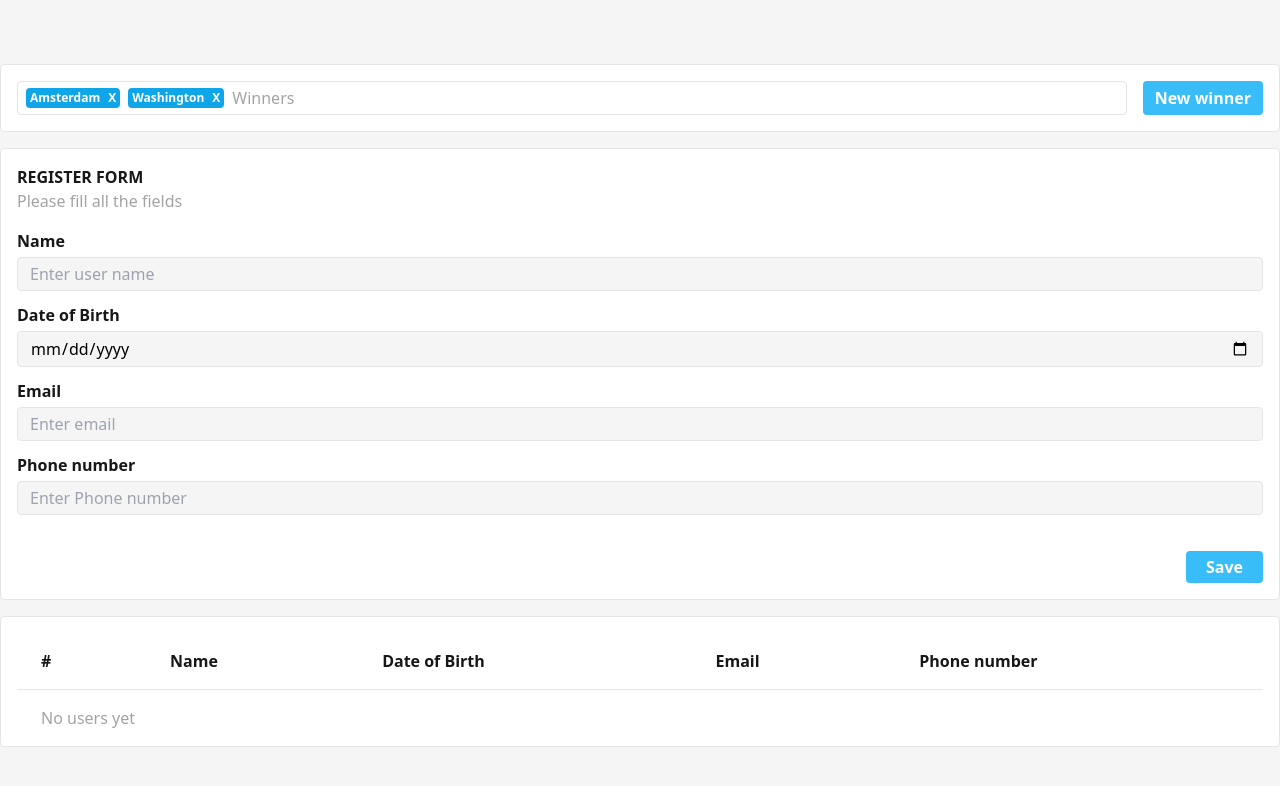
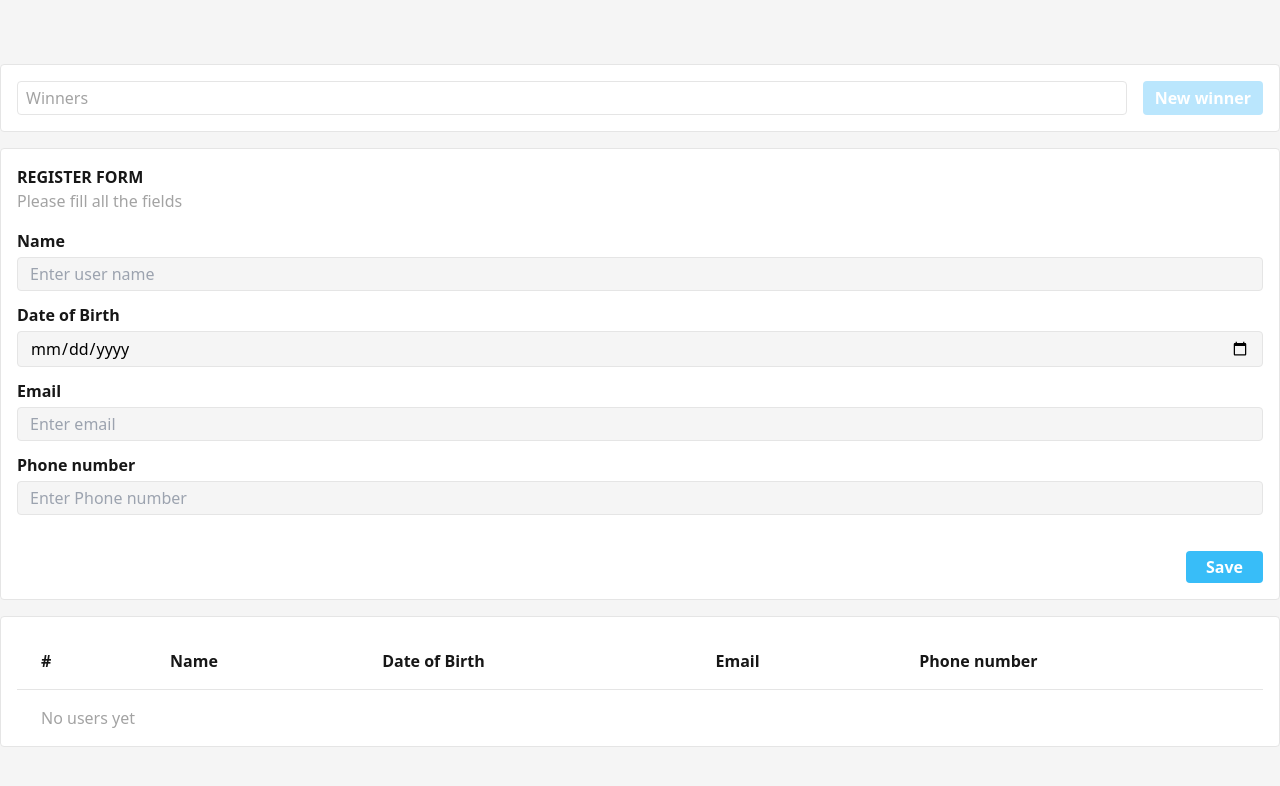
Before and after one commit to staleread/vue-lottery, a Vue app: page / in a window 1280 px wide. Shown: the top 786 px of the page. Built offline with nearby package versions, Linux system fonts and the light colour scheme.

Commit message:
Implement winner selection

```diff
--- a/src/App.vue
+++ b/src/App.vue
@@ -15,6 +15,7 @@ import {
 
 interface AppState {
   users: User[]
+  winnerUsers: Map<number, User>
   nameInput: string
   dateOfBirthInput: string
   emailInput: string
@@ -30,11 +31,13 @@ interface AppState {
 }
 
 const DEBOUNCE_TIMEOUT = 500
+const MAX_WINNERS = 3
 
 export default defineComponent({
   data(): AppState {
     return {
       users: [],
+      winnerUsers: new Map(),
       nameInput: '',
       dateOfBirthInput: '',
       emailInput: '',
@@ -50,13 +53,15 @@ export default defineComponent({
     }
   },
   computed: {
-  },
-  watch: {
+    canSelectWinner() {
+      return this.winnerUsers.size < MAX_WINNERS && this.winnerUsers.size < this.users.length
+    },
   },
   created() {
     this.users = getUsers()
   },
   methods: {
+    // generic methods vs readible
     handleNameInput(e: Event) {
       this.nameInput = (e.target as HTMLInputElement).value
 
@@ -139,6 +144,14 @@ export default defineComponent({
       this.emailInput = ''
       this.phoneNumberInput = ''
     },
+    selectNewWinner() {
+      // should I check the ability to select winner if the button handles this
+
+      const notWinners = this.users.filter((u: User) => !this.winnerUsers.has(u.id))
+      const newWinner = notWinners[Math.floor(Math.random() * notWinners.length)]
+
+      this.winnerUsers.set(newWinner.id, newWinner)
+    },
   },
 })
 </script>
@@ -153,18 +166,13 @@ export default defineComponent({
           class="flex-1 border border-neutral-200 rounded py-1 px-2 flex gap-2 items-center"
         >
           <button
+            v-for="winner in winnerUsers.values()"
+            :key="winner.id"
             class="bg-sky-500 hover:bg-red-400 ease-out duration-300 rounded h-5 flex gap-2 justify-between items-center px-1"
+            @click="() => winnerUsers.delete(winner.id)"
           >
             <p class="text-xs font-bold text-white">
-              Amsterdam
-            </p>
-            <span class="text-xs text-white font-bold">X</span>
-          </button>
-          <button
-            class="bg-sky-500 hover:bg-red-400 ease-out duration-300 rounded h-5 flex gap-2 justify-between items-center px-1"
-          >
-            <p class="text-xs font-bold text-white">
-              Washington
+              {{ winner.name }}
             </p>
             <span class="text-xs text-white font-bold">X</span>
           </button>
@@ -173,7 +181,9 @@ export default defineComponent({
           </p>
         </div>
         <button
-          class="bg-sky-400 hover:bg-sky-500 ease-out duration-300 rounded px-3 py-1 font-bold text-white"
+          class="bg-sky-400 hover:bg-sky-500 ease-out duration-300 rounded px-3 py-1 font-bold text-white disabled:bg-sky-200"
+          :disabled="!canSelectWinner"
+          @click="selectNewWinner"
         >
           New winner
         </button>
@@ -327,6 +337,7 @@ export default defineComponent({
             </tr>
           </tbody>
         </table>
+        <!-- is "div" semantically corrent here? -->
         <div v-if="!users.length" class="text-neutral-400 px-6">
           No users yet
         </div>
```
